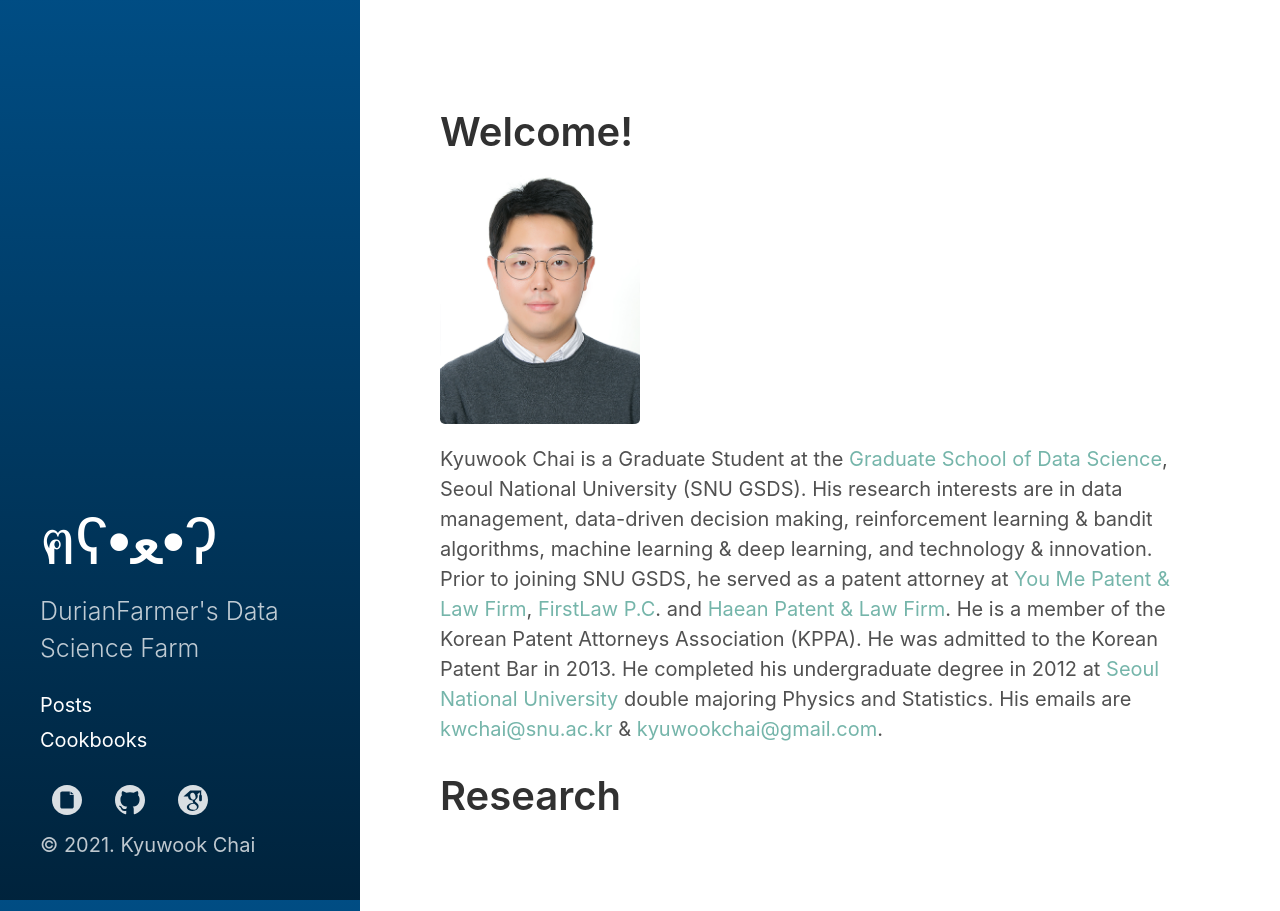
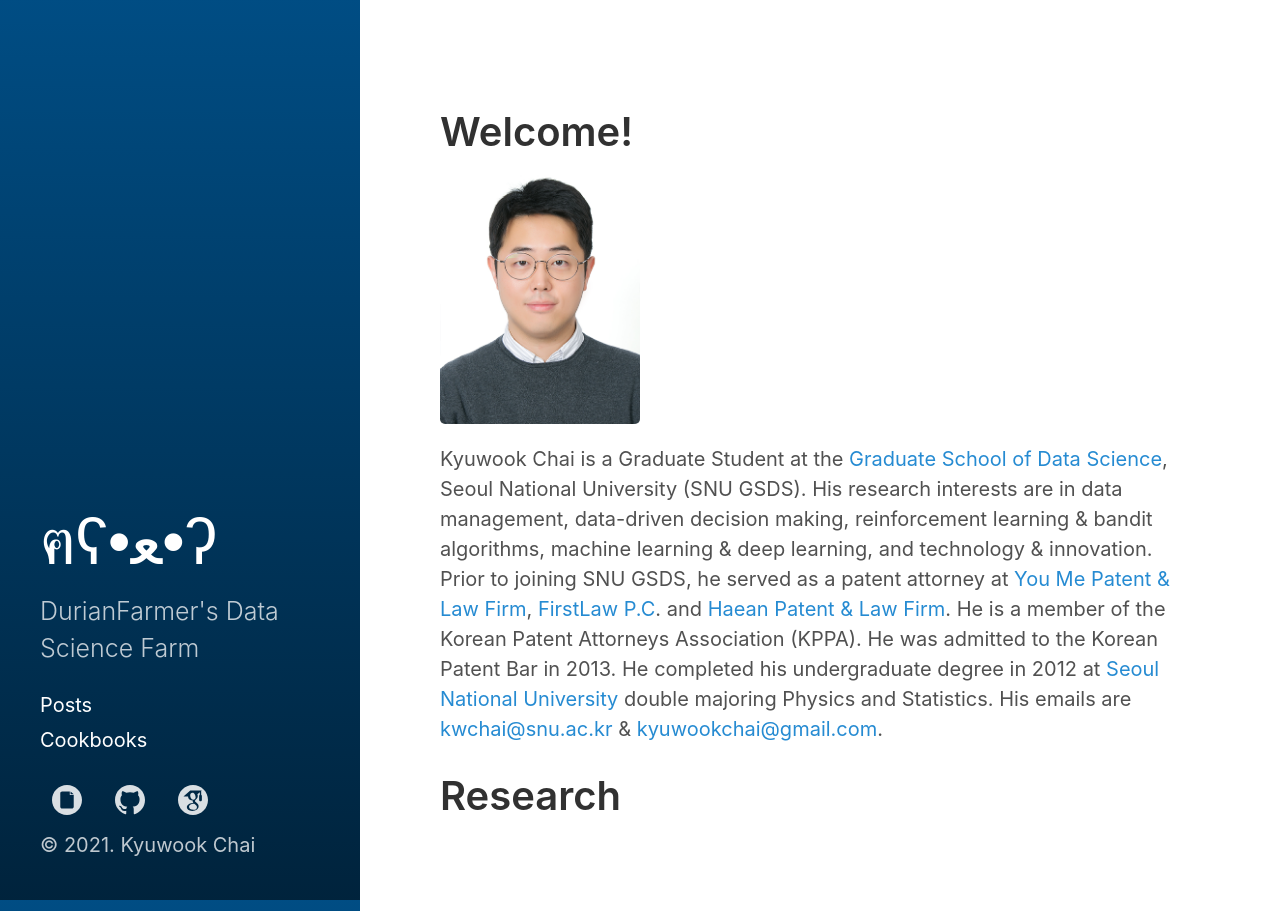
Before and after one commit to DurianFarmer/DurianFarmer.github.io, a Jekyll site: the page built from index.md, in a window 1280 px wide. Built offline with Jekyll 4.4.1, drawn with Linux system fonts in a browser that asks for light colours; nearby versions of some CDN libraries; our own code applies the rules of GitHub Pages for plain Markdown files.

Commit message:
211209-3

```diff
--- a/_sass/hydeout/_variables.scss
+++ b/_sass/hydeout/_variables.scss
@@ -21,7 +21,7 @@ $root-line-height: 1.5 !default;
 $body-color: $gray-5 !default;
 $body-muted: $gray-4 !default;
 $body-bg: #fff !default;
-$link-color: $cyan !default;
+$link-color: $blue !default;
 $heading-color: $gray-6 !default;
 
 $border-color: $gray-2 !default;
```
